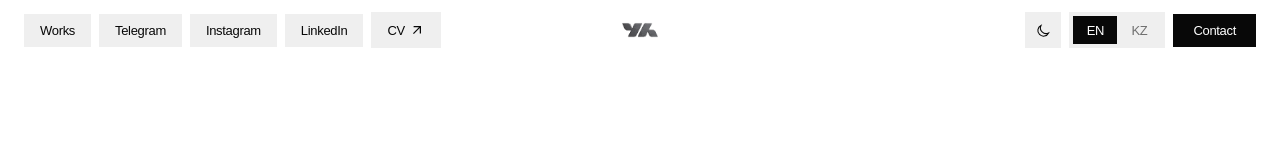
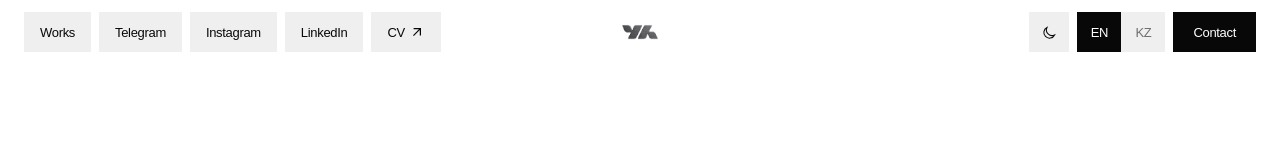
Before and after one commit to yemirades/site, a Next.js app: page / in a window 1280 px wide. Shown: the top 160 px of the page. Built offline with nearby package versions, Linux system fonts and the light colour scheme; a web font is replaced by a local one.

Commit message:
Align navigation controls

```diff
--- a/src/components/Nav.tsx
+++ b/src/components/Nav.tsx
@@ -45,7 +45,7 @@ export function Nav() {
               href={link.href}
               target={link.external ? "_blank" : undefined}
               rel={link.external ? "noopener noreferrer" : undefined}
-              className="inline-flex items-center gap-1 whitespace-nowrap rounded-[10px] bg-[var(--soft)] px-4 py-2.5 text-[var(--ink)] transition-[background-color,color,transform] hover:-translate-y-px"
+              className="inline-flex h-10 items-center gap-1 whitespace-nowrap rounded-[10px] bg-[var(--soft)] px-4 text-[var(--ink)] transition-[background-color,color,transform] hover:-translate-y-px"
             >
               {link.label}
               {link.arrow ? <ArrowIcon /> : null}
@@ -80,7 +80,7 @@ export function Nav() {
                 : "Switch to light mode"
             }
             aria-pressed={theme === "dark"}
-            className="menu-control flex size-10 items-center justify-center bg-[var(--soft)] text-[var(--ink)] transition-colors lg:size-9"
+            className="menu-control flex size-10 items-center justify-center bg-[var(--soft)] text-[var(--ink)] transition-colors"
           >
             {theme === "light" ? (
               <svg
@@ -108,7 +108,7 @@ export function Nav() {
             )}
           </button>
 
-          <div className="flex h-10 items-center rounded-[10px] bg-[var(--soft)] p-1 text-[13px] font-medium leading-none text-[var(--ink)] lg:h-9">
+          <div className="flex h-10 items-center rounded-[10px] bg-[var(--soft)] text-[13px] font-medium leading-none text-[var(--ink)]">
             {([
               { value: "en", label: "EN" },
               { value: "kk", label: "KZ" },
@@ -117,7 +117,7 @@ export function Nav() {
                 key={language.value}
                 onClick={() => setLang(language.value)}
                 aria-pressed={lang === language.value}
-                className={`language-control flex h-8 min-w-11 items-center justify-center px-3 transition-colors lg:h-7 ${
+                className={`language-control flex h-10 min-w-11 items-center justify-center px-3 transition-colors ${
                   lang === language.value
                     ? "bg-[var(--ink)] text-[var(--page)]"
                     : "opacity-55 hover:opacity-100"
@@ -130,7 +130,7 @@ export function Nav() {
 
           <a
             href="#contacts"
-            className="hidden whitespace-nowrap rounded-[10px] bg-[var(--ink)] px-5 py-2.5 text-[13px] font-medium leading-none text-[var(--page)] lg:inline-flex"
+            className="hidden h-10 items-center whitespace-nowrap rounded-[10px] bg-[var(--ink)] px-5 text-[13px] font-medium leading-none text-[var(--page)] lg:inline-flex"
           >
             {lang === "en" ? "Contact" : "Байланыс"}
           </a>
```
